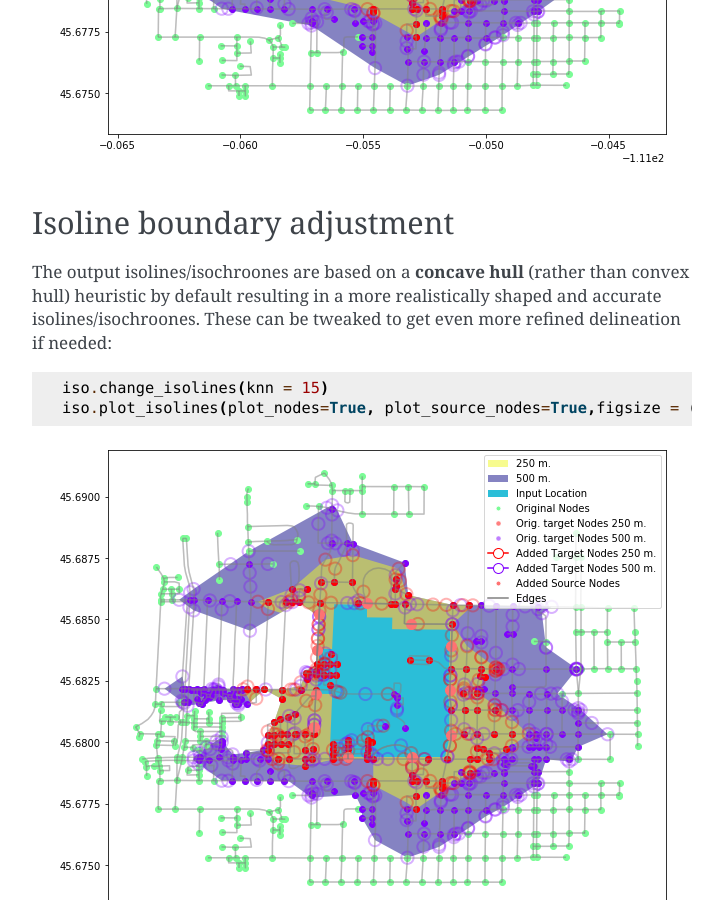
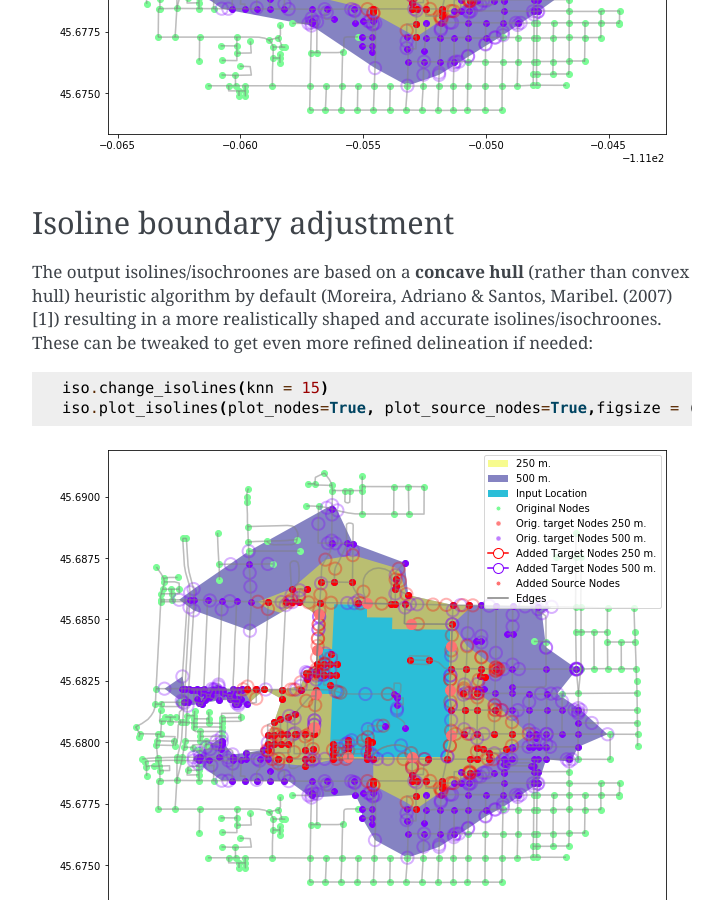
Before and after one commit to mlichter2/isolines, a Sphinx documentation site: the page built from docs/source/examples.rst, in a window 1280 px wide and 900 px high, scrolled down 1827 px. Shown: the whole window, without its empty margins (388-1111 px from the left). Built offline with Sphinx 7.4.7, drawn with Linux system fonts in a browser that asks for light colours; some of the changed text lies outside the part shown.

Commit message:
citation

```diff
--- a/docs/source/examples.rst
+++ b/docs/source/examples.rst
@@ -58,7 +58,7 @@ The isolines/isochroones boundaries are not confined to the existing network nod
 
 Isoline boundary adjustment
 ^^^^^^^^^^^^^^^^^^^^^^^^^^^
-The output isolines/isochroones are based on a **concave hull** (rather than convex hull) heuristic by default
+The output isolines/isochroones are based on a **concave hull** (rather than convex hull) heuristic algorithm by default (Moreira, Adriano & Santos, Maribel. (2007) [1])
 resulting in a more realistically shaped and accurate isolines/isochroones. These can be tweaked to get even more
 refined delineation if needed::
 
@@ -159,5 +159,8 @@ Generate nodes and edges GeoDataFrames, extract NetworkX graphs
 (examples: https://github.com/mlichter2/isolines_examples/blob/master/examples/02_adding_isolines_and_isochrones.ipynb)
 
 
+
+1. Moreira, Adriano & Santos, Maribel. (2007). Concave hull: A k-nearest neighbours approach for the computation of the region occupied by a set of points.. 61-68.
+
 .. toctree::
    :maxdepth: 2
```
Also changed, not shown: README.md (+2 -2 lines).
